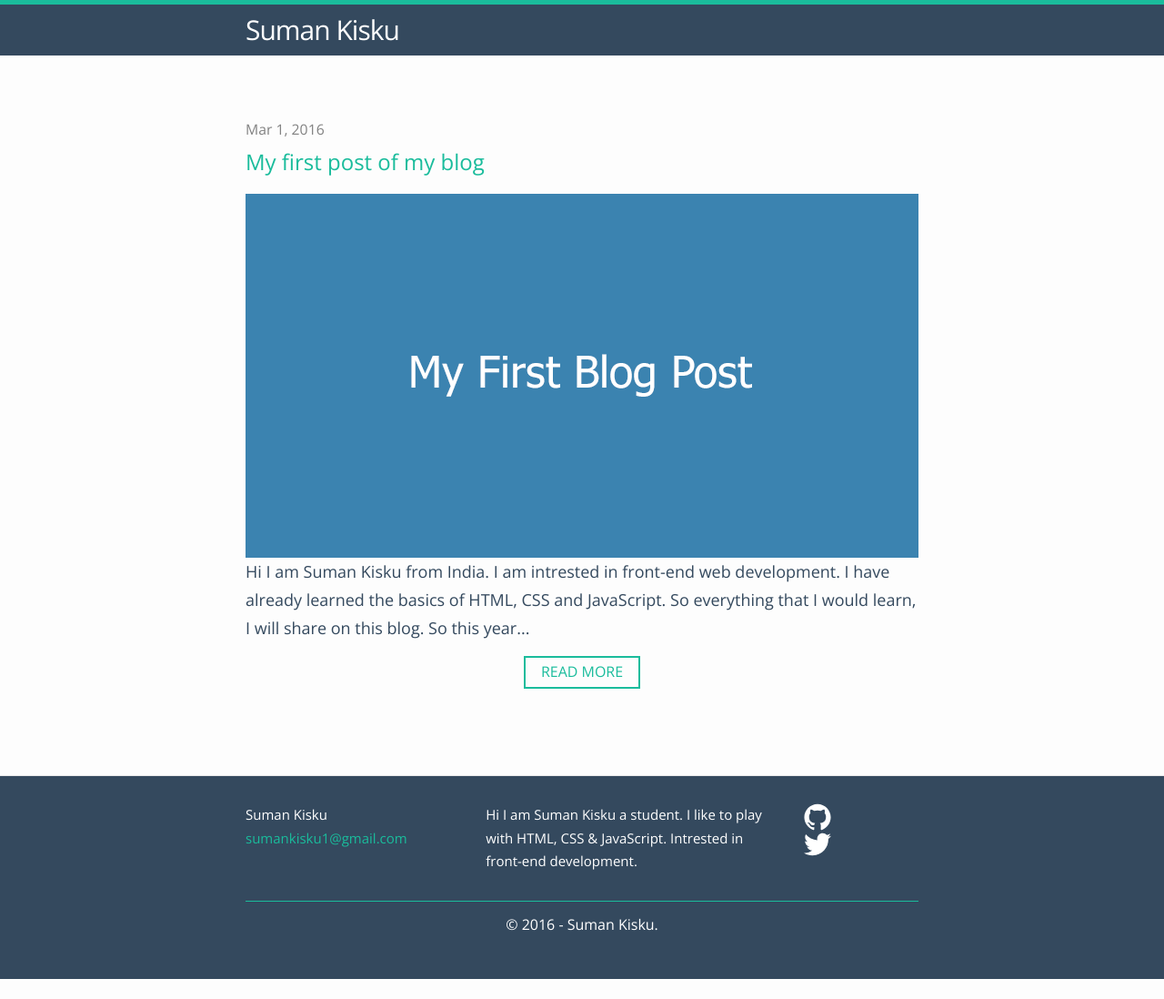
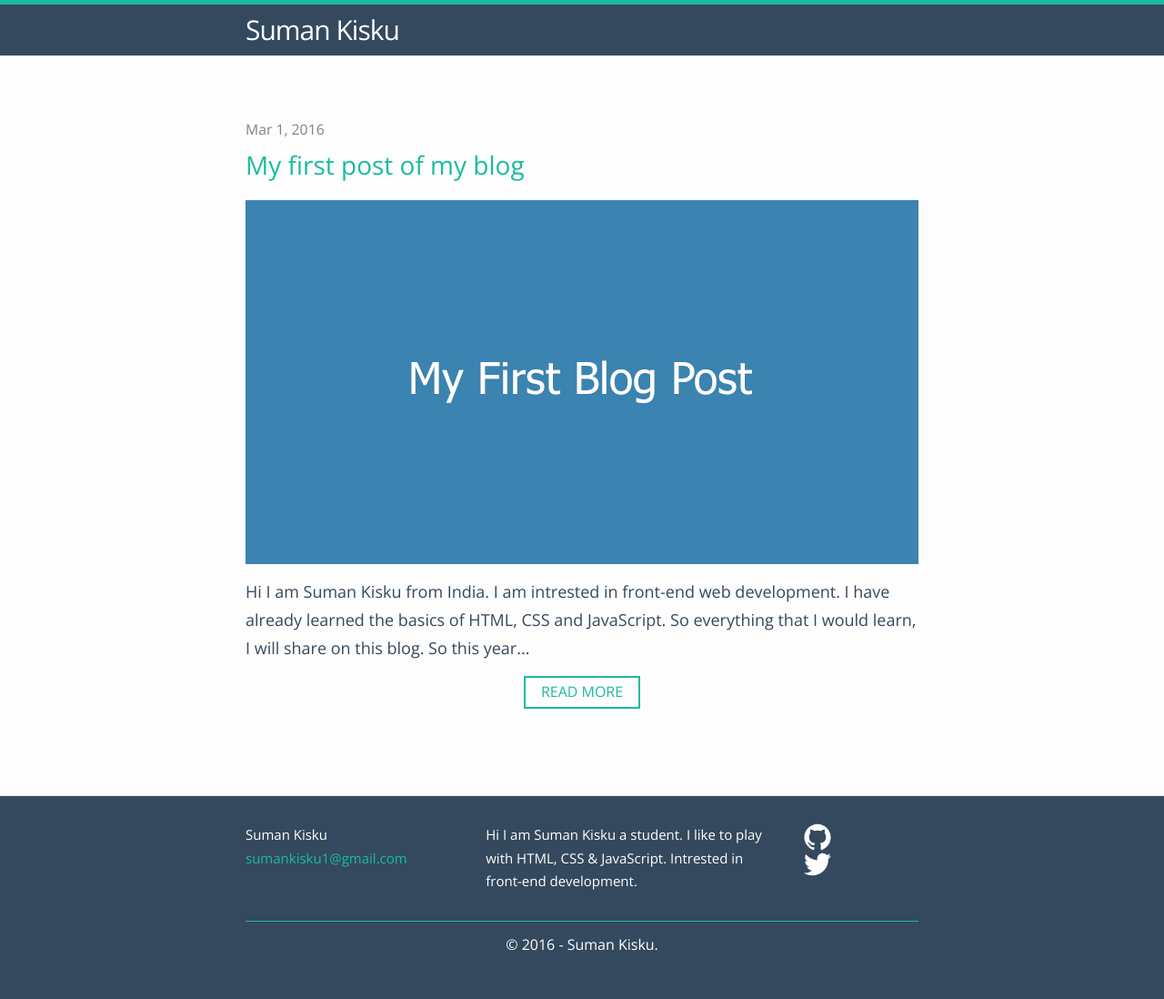
Before and after one commit to SumanKisku/sumankisku.github.io, a Jekyll site: the page built from index.html, in a window 1280 px wide. Shown: the whole page at 91% size. Built offline with Jekyll 4.4.1, drawn with Linux system fonts in a browser that asks for light colours; before the commit the page ends 1076 px from its top, so only the background shows below that.

Commit message:
Edit post-link size and add margin-bottom

```diff
--- a/_sass/_layout.scss
+++ b/_sass/_layout.scss
@@ -155,9 +155,12 @@
 
 .post-link {
     display: block;
-    font-size: 24px;
+    font-size: 28px;
 }
 
+.post-image {
+    margin-bottom: 15px;
+}
 
 
 /**
```
